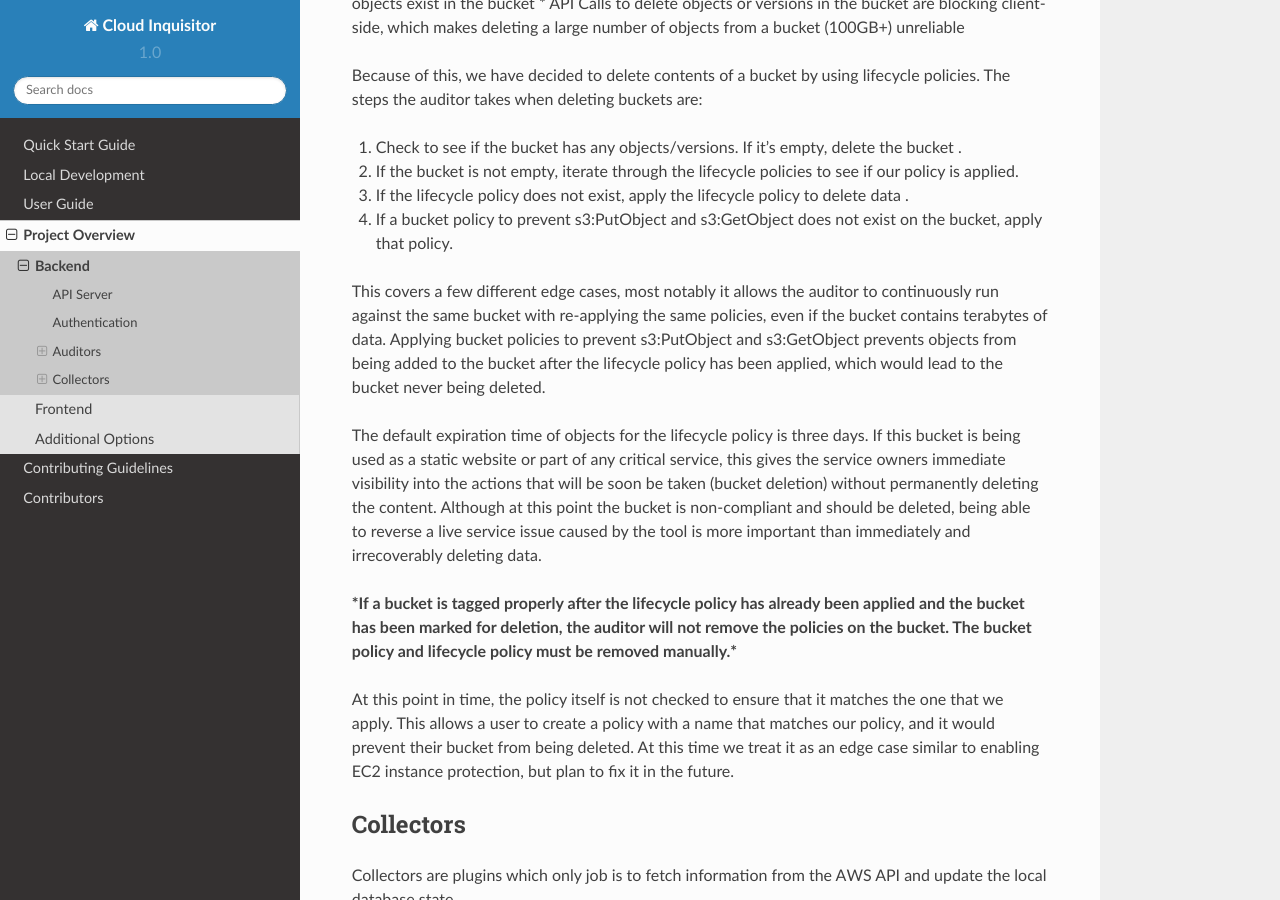
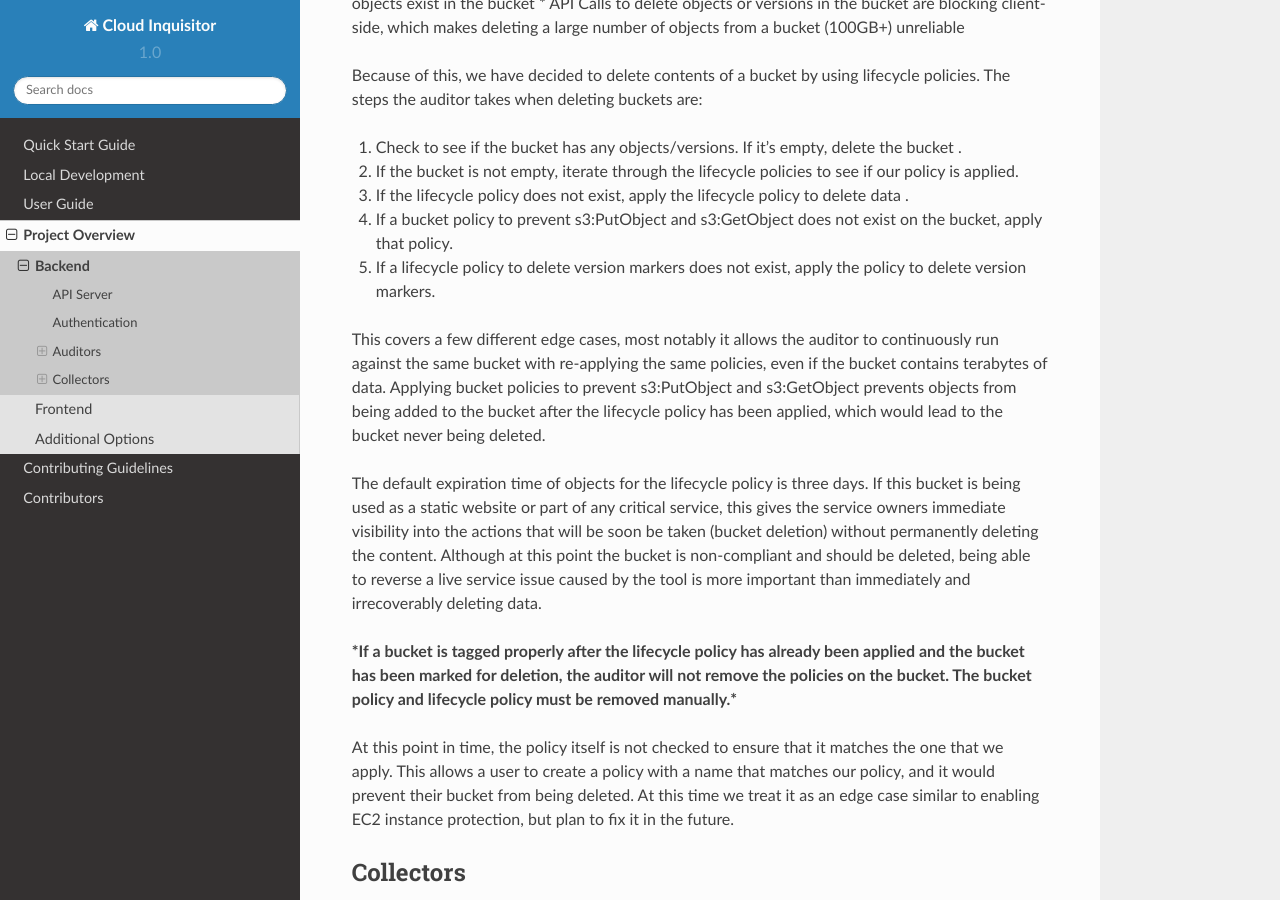
Before and after one commit to RiotGames/cinq-docs, a Sphinx documentation site: the page built from source/overview/backend.rst, in a window 1280 px wide and 900 px high, scrolled down 2567 px. Built offline with Sphinx 7.4.7 and the Read the Docs theme 2.0.0, drawn with Linux system fonts in a browser that asks for light colours; formulas are drawn with MathJax 3.

Commit message:
Update backend.rst

```diff
--- a/source/overview/backend.rst
+++ b/source/overview/backend.rst
@@ -134,6 +134,8 @@ The steps the auditor takes when deleting buckets are:
 
 4. If a bucket policy to prevent s3:PutObject and s3:GetObject does not exist on the bucket, apply that policy.
 
+5. If a lifecycle policy to delete version markers does not exist, apply the policy to delete version markers.
+
 This covers a few different edge cases, most notably it allows the auditor to continuously run against the same
 bucket with re-applying the same policies, even if the bucket contains terabytes of data. Applying
 bucket policies to prevent s3:PutObject and s3:GetObject prevents objects from being added to the bucket
```
